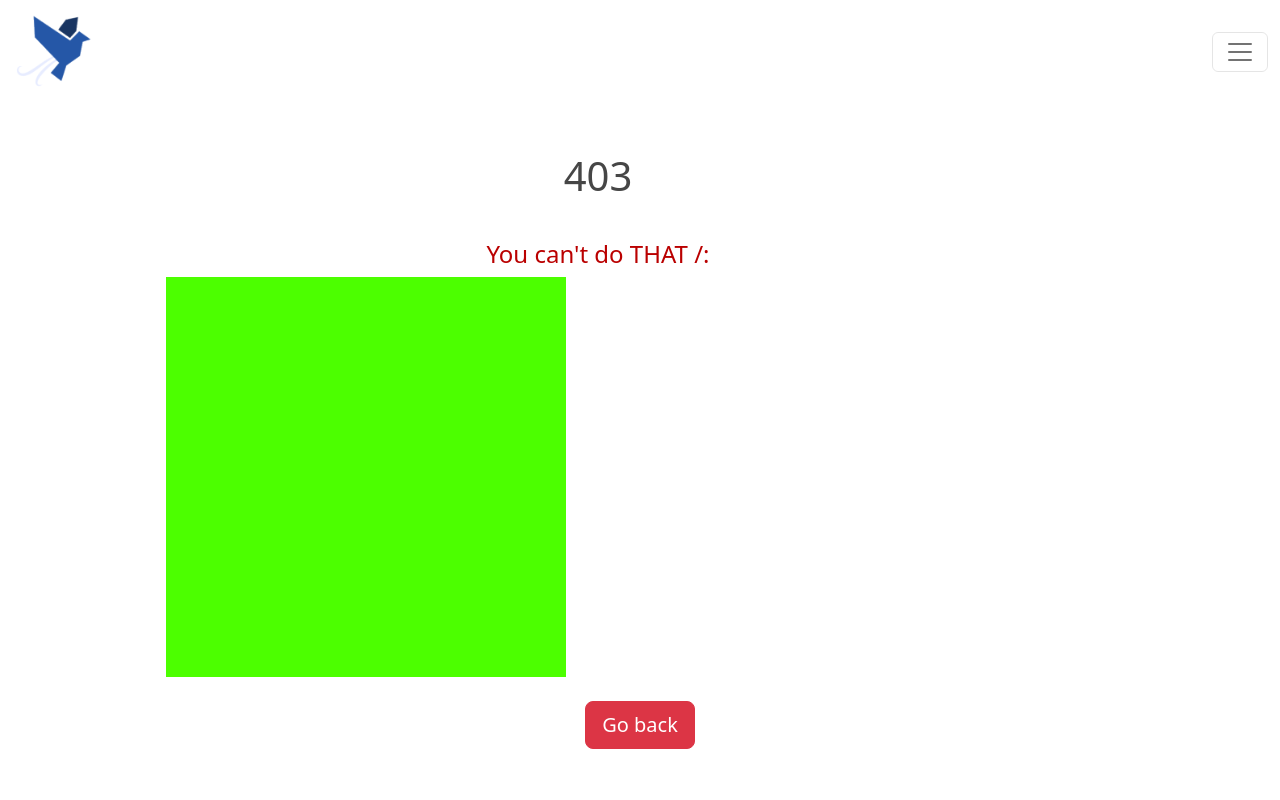
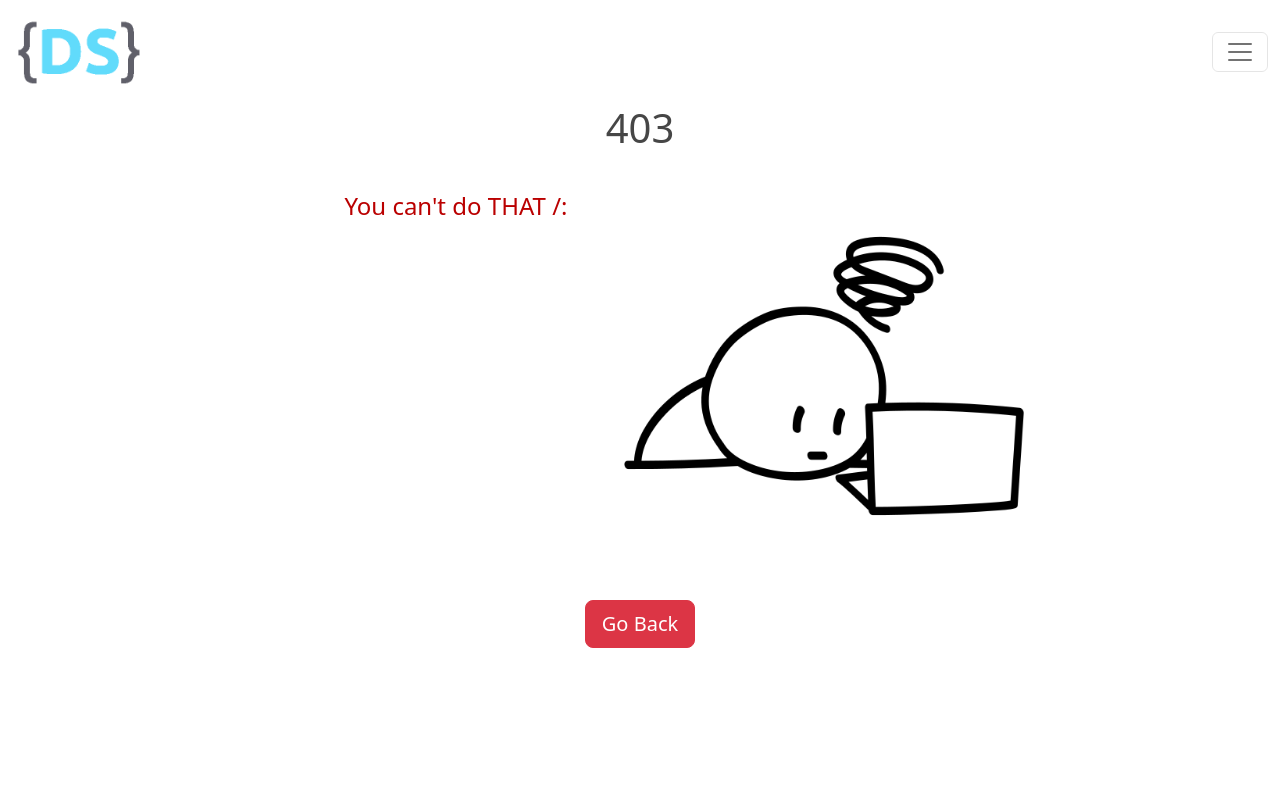
Before and after one commit to dluca22/PyJob, a Flask app: page /search in a window 1280 px wide. Run offline with Flask 2, Linux system fonts and the light colour scheme; some libraries are stand-ins or nearby versions.

Commit message:
Fixing css and styling background + removing old code

```diff
--- a/app.py
+++ b/app.py
@@ -22,7 +22,6 @@ def index():
     if request.method == "GET":
         global default_dict
 
-        # maybe do it as a list? since gets built already in look_module
         default_dict = build_dict()
         # can't join user dict here because would be merged in the main dict and not display as separate keys
 
@@ -75,10 +74,10 @@ def start_search():
         total_time = round((time.time() - start_time),2)
 
 
-        return render_template("result.html", place=place, job=job, dict=default_dict, result_dict=ordered_result,total_time=total_time, counter=get_count(), pageX=page, countryX=country)
+        return render_template("result.html", place=place, job=job, result_dict=ordered_result,total_time=total_time, counter=get_count(), pageX=page, countryX=country)
 
-    # if method 'get'
-    else:
+
+    elif request.method == "GET":
         return error(403, msg="You can't do THAT /: ")
 
 
@@ -119,11 +118,6 @@ def add_keywords():
             flash("No additions.")
             return redirect(url_for("index"))
 
-        # return index()
-        # return redirect(url_for("/"))
-        # oppure
-        # return redirect(url_for('index'), method="POST")
-
 # =============================================================
 @app.route("/new_search")
 def new_search():
--- a/static/stylesheet/style.css
+++ b/static/stylesheet/style.css
@@ -3,16 +3,12 @@ body {
     align-items: center;
     flex-direction: column;
 
+    background-image: url('/static/img/circ_half.png') no-repeat ;
+    background-position-y: -100%;
+    background-position-x: 80%;
 }
 
-#error {
-    color: blue !important;
-}
-
-div {
-    align-items: center;
-}
-
+/* index page */
 h1,
 h3,
 .presentation {
@@ -86,31 +74,30 @@ a[href="/remove_custom"] {
     color: blueviolet;
 }
 
+/* decoration line for result */
 .warning-line {
     border-top: 2px solid;
     border-color: #FFC107;
     color: #FFC107
+}
 
-}
-#error-code{
+
+/* error page */
+#error-code {
     color: rgb(70, 70, 70)
 }
-#error-msg{
-    color:rgb(186, 0, 0)
+
+#error-msg {
+    color: rgb(186, 0, 0)
 }
-#back-error-button>a{
+
+#back-error-button>a {
     text-decoration: none;
 }
-#back-error-button>a:hover{
+
+#back-error-button>a:hover {
     text-decoration: none;
-    color:rgb(255, 204, 0);
-}
-#loading{
-    display:flex;
-}
-.col-10.d-flex.justify-content-around > p {
-    font-size: small;
-    color: rgb(196, 8, 8)
+    color: rgb(255, 204, 0);
 }
 
 /*---------------------------- */
--- a/templates/error.html
+++ b/templates/error.html
@@ -2,9 +2,6 @@
 
 {% block body %}
 
-
-<div class="container-fluid text-center">
-    <div class="container mt-5 mx-3">
 
 <div class="row justify-content-center">
     <h1 id="error-code">{{code}}</h1>
@@ -23,17 +20,17 @@
         <p>You have to fill <u>both</u> input fields</p>
         {% endif %}
     </div>
-        </div>
     <!-- img hidden until lg then show block -->
-            <div class="col-md-7 d-none d-lg-block"><img src="/static/img/error_test.png" alt="error image"
-                    width="400px" height="400px"></div>
-        </div>
-    </div>
+    <div class="col-md-6 d-none d-lg-block"><img src="/static/img/error_img.png" alt="error image" width="400px"
+            height="400px"></div>
 </div>
 
-<div class="row my-4">
 
-    <button type="button" id="back-error-button" class="btn btn-danger btn-lg"><a href="/index">Go back</a></button>
+
+<div class="row justify-content-center my-4">
+
+    <button type="button" id="back-error-button" class="btn btn-danger btn-lg"><a href="/new_search">Go
+            Back</a></button>
 </div>
 
 {% endblock %}
--- a/templates/layout.html
+++ b/templates/layout.html
@@ -23,26 +23,46 @@
 <body>
   <div class="container-fluid">
     <nav class="navbar  navbar-light ">
-          <a class="navbar-brand" href="/new_search"><img src="/static/img/logo_img.png" alt="logo" width="80" height="78"></a>
-          <button class="navbar-toggler" type="button" data-bs-toggle="collapse" data-bs-target="#navbarNav" aria-controls="navbarNav" aria-expanded="false" aria-label="Toggle navigation">
+      <a class="navbar-brand" href="/new_search"><img src="/static/img/ds1.png" alt="logo"
+          height="78"></a>
+      <button class="navbar-toggler" type="button" data-bs-toggle="collapse" data-bs-target="#navbarNav"
+        aria-controls="navbarNav" aria-expanded="false" aria-label="Toggle navigation">
         <span class="navbar-toggler-icon"></span>
       </button>
       <div class="collapse navbar-collapse" id="navbarNav">
         <ul class="navbar-nav align-self-end">
           <li class="nav-item">
-                <p class="resource-list" aria-current="page" >Resources:</p>
+            <p class="resource-list" aria-current="page">Resources:</p>
           </li>
           <li class="nav-item">
             <a class="nav-link" href="https://cs50.harvard.edu/x/2022/project/">CS50 pset</a>
           </li>
-                <li class="nav-item">
-                  <a class="nav-link" href="https://www.freelogodesign.org/">Logo</a>
+
+          <li class="nav-item dropdown">
+            <a class="nav-link dropdown-toggle" href="#" id="navbarDropdownMenuLink" role="button"
+              data-bs-toggle="dropdown" aria-expanded="false">
+              Resources
+            </a>
+            <ul class="dropdown-menu" aria-labelledby="navbarDropdownMenuLink">
+              <li>
+                <a class="dropdown-item" href="https://www.freelogodesign.org/">Page logo</a>
               </li>
-                <li class="nav-item">
-                  <a class="nav-link" href="https://github.com/lipis/flag-icons">Icons</a>
+              <li><a class="dropdown-item" href="https://www.flaticon.com/free-stickers/work"
+                  title="work stickers">Sticker by
+                  paulalee - Flaticon</a></li>
+              <li>
+                <a class="dropdown-item" href="https://github.com/lipis/flag-icons">Flag icons</a>
               </li>
+
+            </ul>
+          </li>
+
+
+
+
           <li class="nav-item dropdown">
-                    <a class="nav-link dropdown-toggle" href="#" id="navbarDropdownMenuLink" role="button" data-bs-toggle="dropdown" aria-expanded="false">
+            <a class="nav-link dropdown-toggle" href="#" id="navbarDropdownMenuLink" role="button"
+              data-bs-toggle="dropdown" aria-expanded="false">
               Data sources
             </a>
             <ul class="dropdown-menu" aria-labelledby="navbarDropdownMenuLink">
@@ -55,10 +75,10 @@
   </div>
 
 
+
   {%block body%}
 
   {%endblock%}
-
 </body>
 
 </html>
```
Also changed, not shown: other parts of static/stylesheet/style.css (+19 -27 lines), look_module.py (+3 -15 lines), static/img/DS.svg (added), static/img/circ_half.png (added), static/img/circleswirl.svg (added), static/img/circleswirl.svg.2022_08_26_14_55_18.0.svg (added), static/img/ds1.png (added), static/img/error_img.png (added), static/img/error_test.png (deleted), static/img/graph.png, 1 other file. Lines whose indentation alone changed are shown as unchanged.
